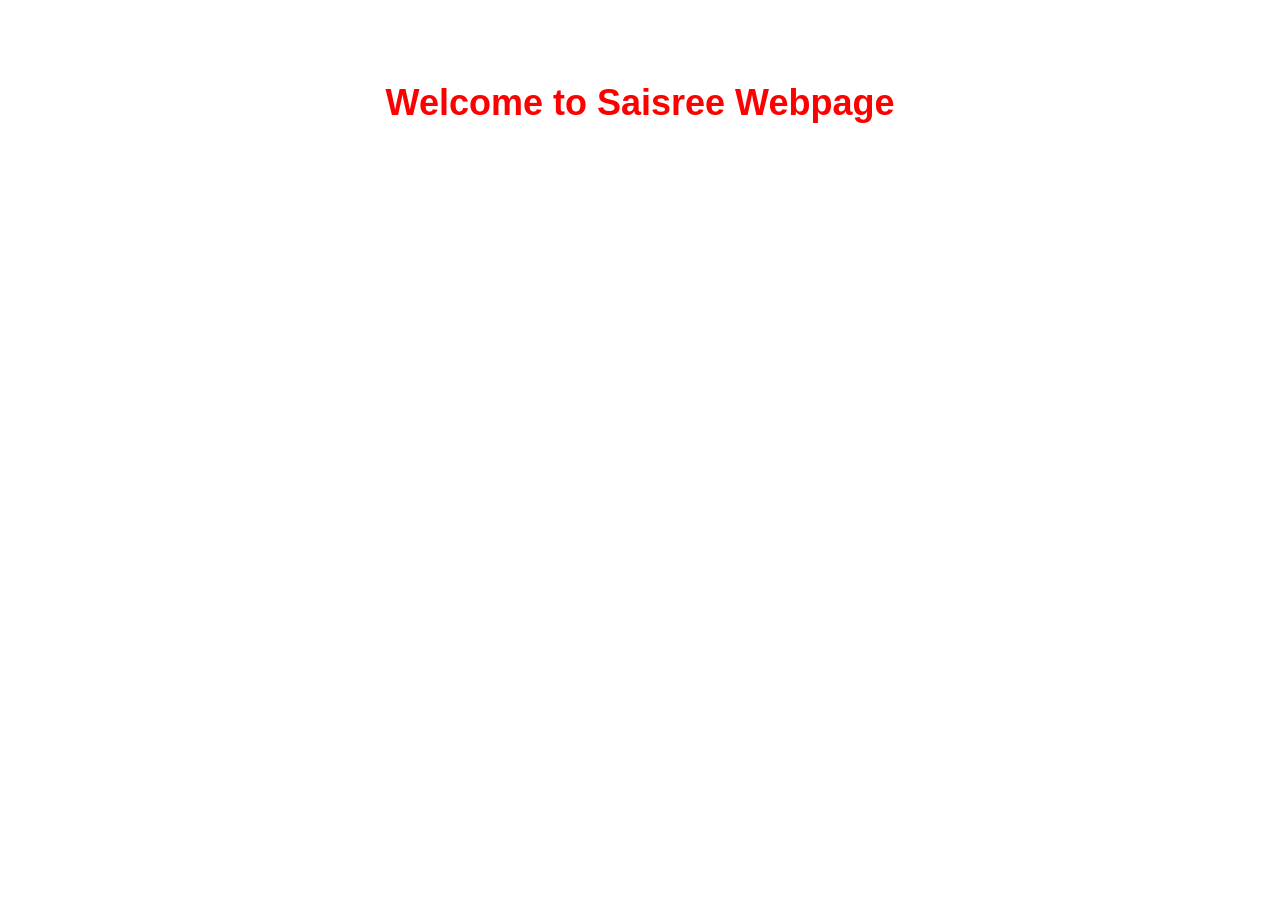
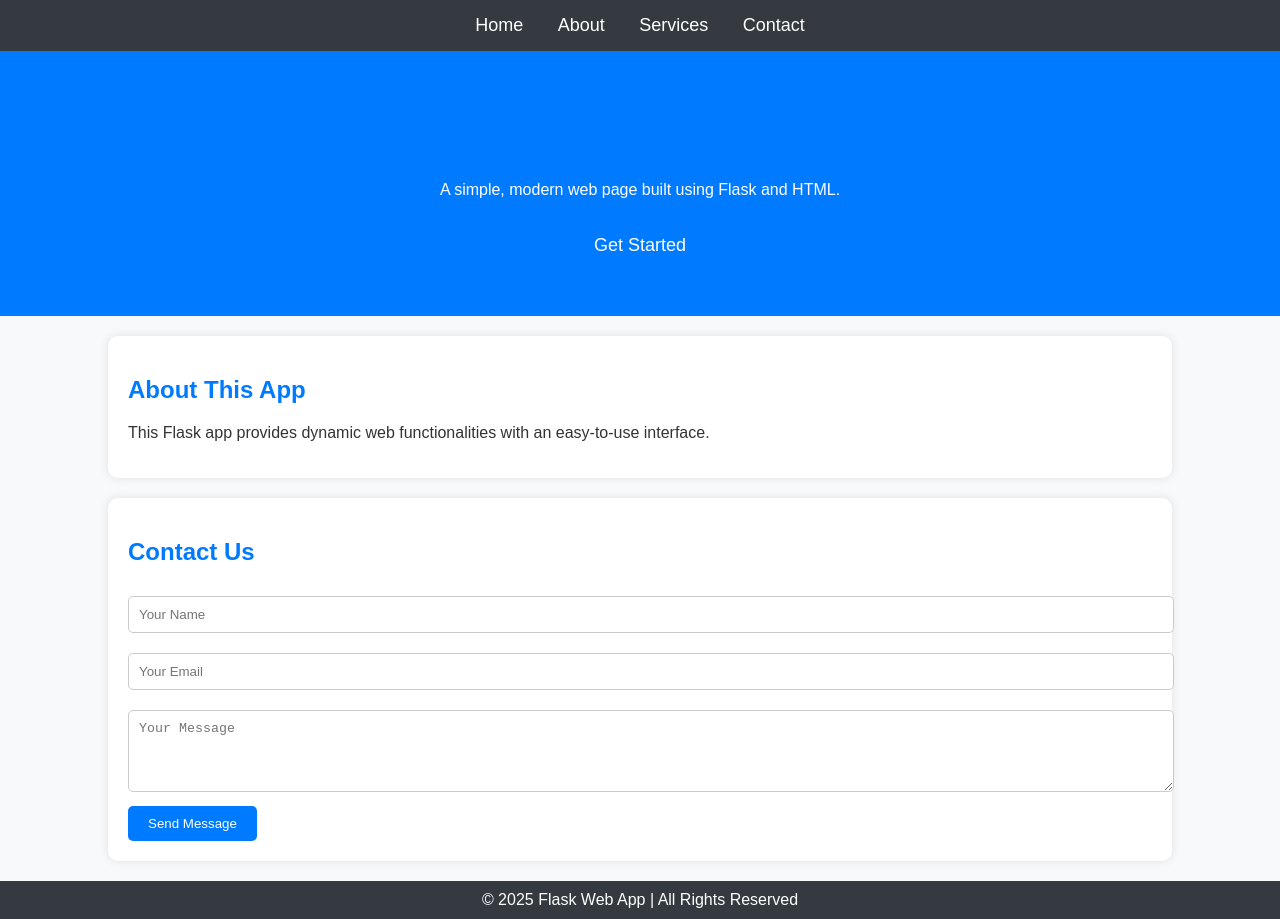
Before and after one commit to Saisreegit/git_folder, a plain HTML site: page templates/index.html in a window 1280 px wide. Before the commit the page ends 800 px from the top, so only its background shows below. Drawn offline with Linux system fonts and the light colour scheme.

Commit message:
index.html

```diff
--- a/templates/index.html
+++ b/templates/index.html
@@ -3,31 +3,120 @@
 <head>
     <meta charset="UTF-8">
     <meta name="viewport" content="width=device-width, initial-scale=1.0">
-    <title>Welcome to Saisree World</title>
+    <title>Flask Web App</title>
     <style>
         body {
-            # background-color: blue;
+            font-family: 'Arial', sans-serif;
+            margin: 0;
+            padding: 0;
+            background-color: #f8f9fa;
+            color: #333;
+        }
+        nav {
+            background-color: #343a40;
+            padding: 15px;
             text-align: center;
-            font-family: Arial, sans-serif;
+        }
+        nav a {
+            color: white;
+            text-decoration: none;
+            margin: 0 15px;
+            font-size: 18px;
+        }
+        nav a:hover {
+            text-decoration: underline;
+        }
+        .hero {
+            text-align: center;
             padding: 50px;
+            background: #007BFF;
+            color: white;
         }
-        h1 {
-            color: red;
-            font-size: 36px;
+        .container {
+            width: 80%;
+            margin: 20px auto;
+            background: white;
+            padding: 20px;
+            box-shadow: 0px 0px 10px rgba(0, 0, 0, 0.1);
+            border-radius: 10px;
         }
-        p {
+        h1, h2 {
+            color: #007BFF;
+        }
+        .btn {
+            display: inline-block;
+            padding: 10px 20px;
+            font-size: 18px;
             color: white;
-            font-size: 18px;
+            background: #007BFF;
+            border: none;
+            border-radius: 5px;
+            text-decoration: none;
+            margin-top: 10px;
+        }
+        .btn:hover {
+            background: #0056b3;
+        }
+        .contact-form input, .contact-form textarea {
+            width: 100%;
+            padding: 10px;
+            margin: 10px 0;
+            border: 1px solid #ccc;
+            border-radius: 5px;
+        }
+        .contact-form button {
+            padding: 10px 20px;
+            background: #007BFF;
+            color: white;
+            border: none;
+            border-radius: 5px;
+            cursor: pointer;
+        }
+        .contact-form button:hover {
+            background: #0056b3;
+        }
+        footer {
+            text-align: center;
+            background-color: #343a40;
+            color: white;
+            padding: 10px;
+            margin-top: 20px;
         }
     </style>
 </head>
 <body>
-    <h1>Welcome to Saisree Webpage</h1>
-    <p>Hello! I'm Saisree. I love exploring new ideas and creating amazing projects.
-       In this space, you'll find my thoughts, interests, and passions Hello! I'm Saisree. I love exploring new ideas and creating amazing projects.
-       In this space, you'll find my thoughts, interests, and passions Hello! I'm Saisree. I love exploring new ideas and creating amazing projects.
-       In this space, you'll find my thoughts, interests, and passions Hello! I'm Saisree. I love exploring new ideas and creating amazing projects.
-       In this space, you'll find my thoughts, interests, and passions Hello! I'm Saisree. I love exploring new ideas and creating amazing projects.
-       In this space, you'll find my thoughts, interests, and passions.</p>
+
+    <nav>
+        <a href="#">Home</a>
+        <a href="#">About</a>
+        <a href="#">Services</a>
+        <a href="#">Contact</a>
+    </nav>
+
+    <div class="hero">
+        <h1>Welcome to My Flask Web App</h1>
+        <p>A simple, modern web page built using Flask and HTML.</p>
+        <a href="#" class="btn">Get Started</a>
+    </div>
+
+    <div class="container">
+        <h2>About This App</h2>
+        <p>This Flask app provides dynamic web functionalities with an easy-to-use interface.</p>
+    </div>
+
+    <div class="container">
+        <h2>Contact Us</h2>
+        <form class="contact-form">
+            <input type="text" placeholder="Your Name" required>
+            <input type="email" placeholder="Your Email" required>
+            <textarea rows="4" placeholder="Your Message" required></textarea>
+            <button type="submit">Send Message</button>
+        </form>
+    </div>
+
+    <footer>
+        &copy; 2025 Flask Web App | All Rights Reserved
+    </footer>
+
 </body>
 </html>
```
